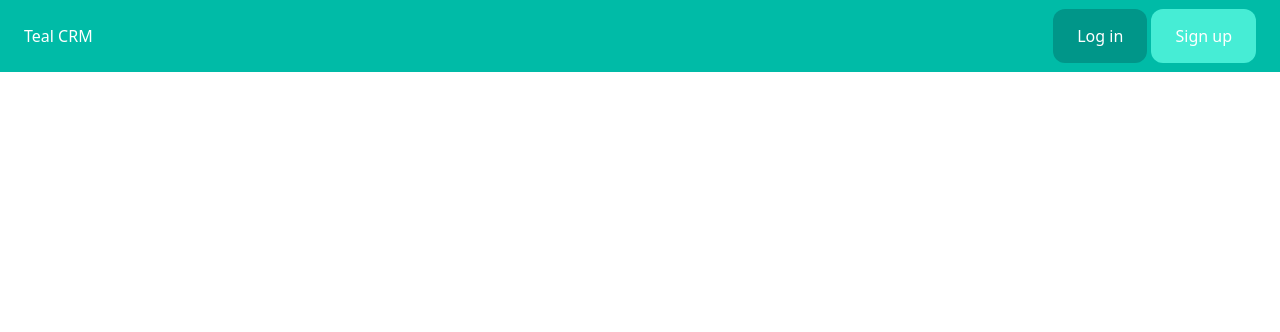
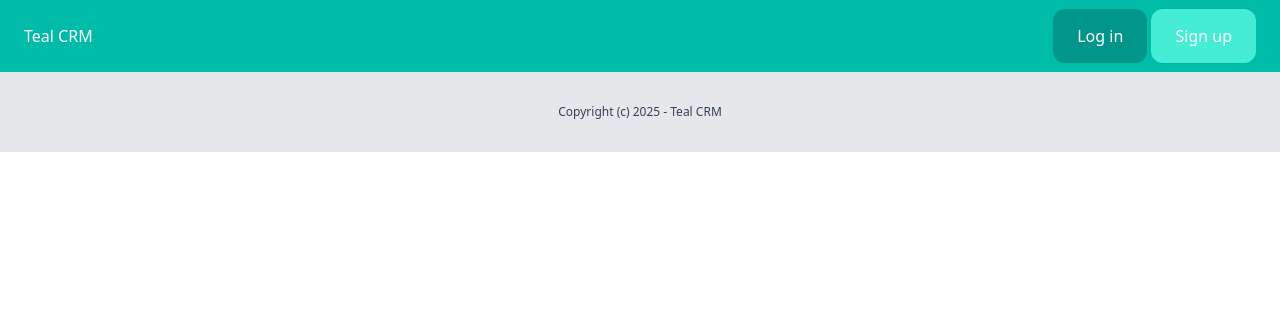
Before and after one commit to BuDi4ka/Django_CRM_App, a Django app: template core/templates/core/base.html in a window 1280 px wide. Shown: the top 332 px of the page. Run offline with Django 5.2, Linux system fonts and the light colour scheme; the template is opened without the code that fills it, so the values that code supplies are empty.

Commit message:
base template

```diff
--- a/core/templates/core/base.html
+++ b/core/templates/core/base.html
@@ -16,6 +16,10 @@
                 <a href="/" class="py-4 px-6 bg-teal-300 rounded-xl text-white">Sign up</a>
             </div>
         </nav>
+
+        <footer class="py-8 text-center bg-gray-200">
+            <p class="text-xs text-gray-700">Copyright (c) 2025 - Teal CRM</p>
+        </footer>
     </div>
     </h1>
   </body>
```
